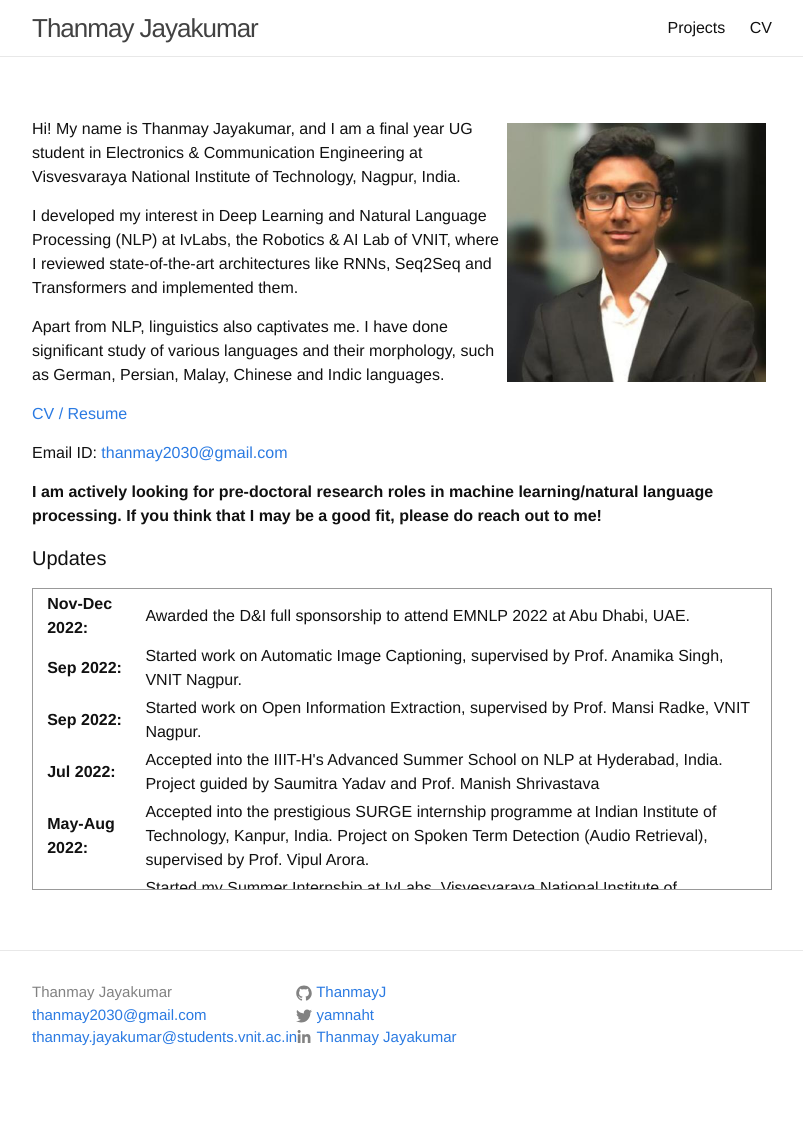
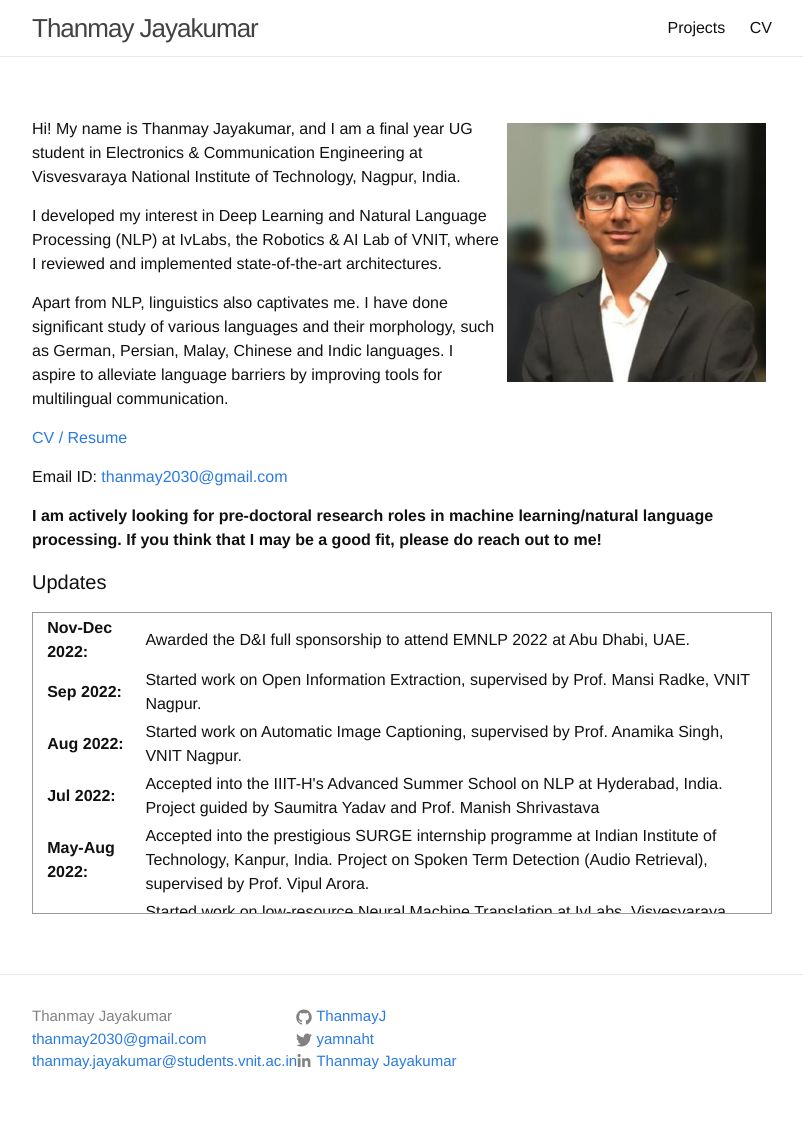
Before and after one commit to ThanmayJ/ThanmayJ.github.io, a Jekyll site: the page built from index.md, in a window 1280 px wide. Shown: the whole page, without its empty margins (238-1041 px from the left). Built offline with Jekyll 4.4.1, drawn with Linux system fonts in a browser that asks for light colours; comment, search, counter and statistics services are not loaded; before the commit the page ends 1109 px from its top, so only the background shows below that.

Commit message:
Update index page

```diff
--- a/index.md
+++ b/index.md
@@ -7,9 +7,9 @@ layout: page
 
 Hi! My name is Thanmay Jayakumar, and I am a final year UG student in Electronics & Communication Engineering at Visvesvaraya National Institute of Technology, Nagpur, India.
 
-I developed my interest in Deep Learning and Natural Language Processing (NLP) at IvLabs, the Robotics & AI Lab of VNIT, where I reviewed state-of-the-art architectures like RNNs, Seq2Seq and Transformers and implemented them.
+I developed my interest in Deep Learning and Natural Language Processing (NLP) at IvLabs, the Robotics & AI Lab of VNIT, where I reviewed and implemented state-of-the-art architectures.
 
-Apart from NLP, linguistics also captivates me. I have done significant study of various languages and their morphology, such as German, Persian, Malay, Chinese and Indic languages.
+Apart from NLP, linguistics also captivates me. I have done significant study of various languages and their morphology, such as German, Persian, Malay, Chinese and Indic languages. I aspire to alleviate language barriers by improving tools for multilingual communication.
 
 [CV / Resume]({{ site.url }}/assets/cv.pdf)
 
@@ -24,8 +24,9 @@ Email ID: [thanmay2030@gmail.com](mailto:thanmay2030@gmail.com)
 <col width="100px">
 <col width="650px">
   <tr><td><b>Nov-Dec 2022:</b></td><td>Awarded the D&I full sponsorship to attend EMNLP 2022 at Abu Dhabi, UAE.</td></tr>
-  <tr><td><b>Sep 2022:</b></td><td>Started work on Automatic Image Captioning, supervised by Prof. Anamika Singh, VNIT Nagpur.</td></tr>
   <tr><td><b>Sep 2022:</b></td><td>Started work on Open Information Extraction, supervised by Prof. Mansi Radke, VNIT Nagpur.</td></tr>
+  <tr><td><b>Aug 2022:</b></td><td>Started work on Automatic Image Captioning, supervised by Prof. Anamika Singh, VNIT Nagpur.</td></tr>
   <tr><td><b>Jul 2022:</b></td><td>Accepted into the IIIT-H's Advanced Summer School on NLP at Hyderabad, India. Project guided by Saumitra Yadav and Prof. Manish Shrivastava</td></tr>
   <tr><td><b>May-Aug 2022:</b></td><td>Accepted into the prestigious SURGE internship programme at Indian Institute of Technology, Kanpur, India. Project on Spoken Term Detection (Audio Retrieval), supervised by Prof. Vipul Arora.</td></tr>
-  <tr><td><b>May-Jul 2022:</b></td><td>Started my Summer Internship at IvLabs, Visvesvaraya National Institute of Technology. Project on Automatic Speaker Recognition, supervised by Prof. Shital Chiddarwar. </td></tr>
+  <tr><td><b>May 2021:</b></td><td>Started work on low-resource Neural Machine Translation at IvLabs, Visvesvaraya National Institute of Technology, supervised by Prof. Shital Chiddarwar. </td></tr>
+  <tr><td><b>May-Jul 2020:</b></td><td>Started my Summer Internship at IvLabs, Visvesvaraya National Institute of Technology. Project on Automatic Speaker Recognition, supervised by Prof. Shital Chiddarwar. </td></tr>
```
